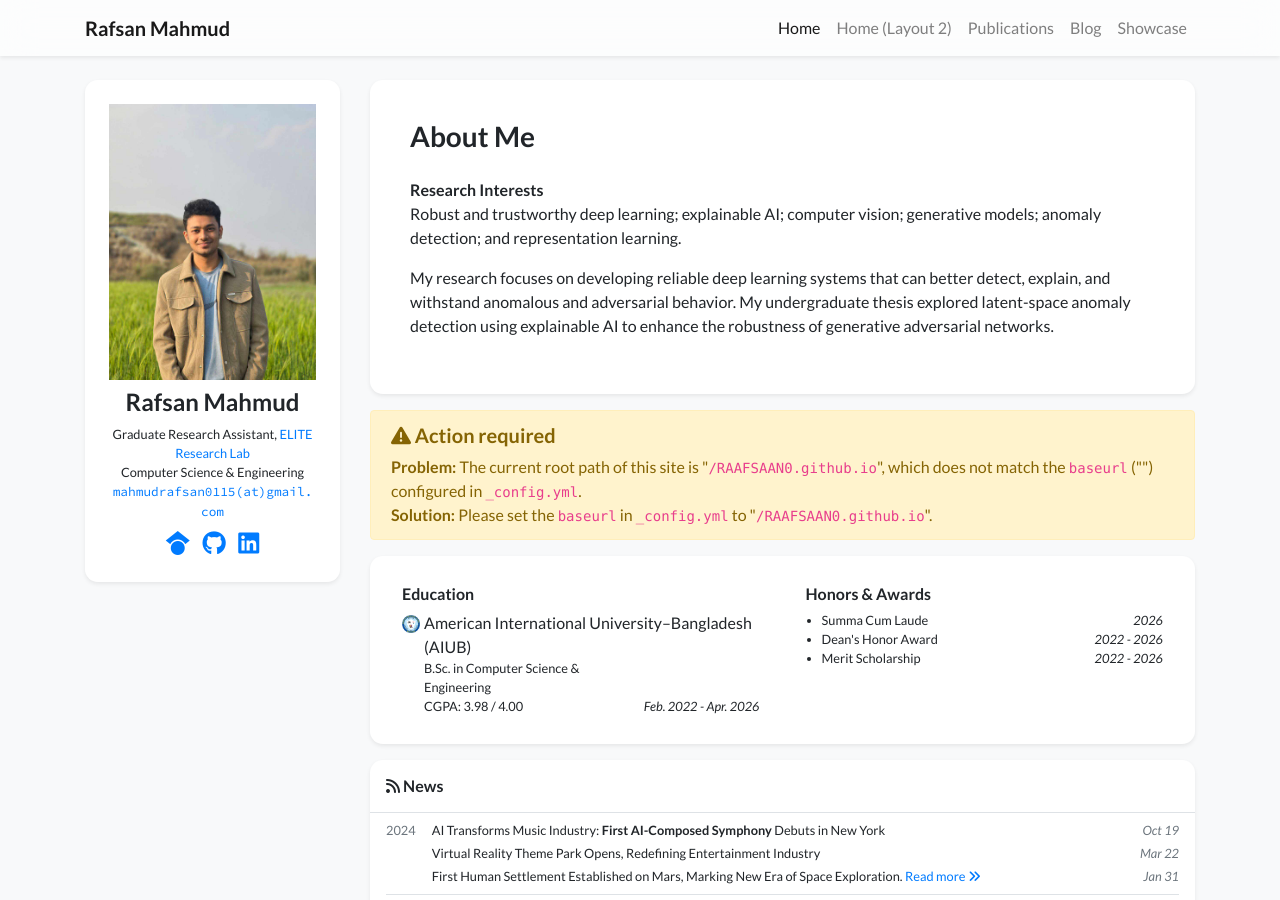
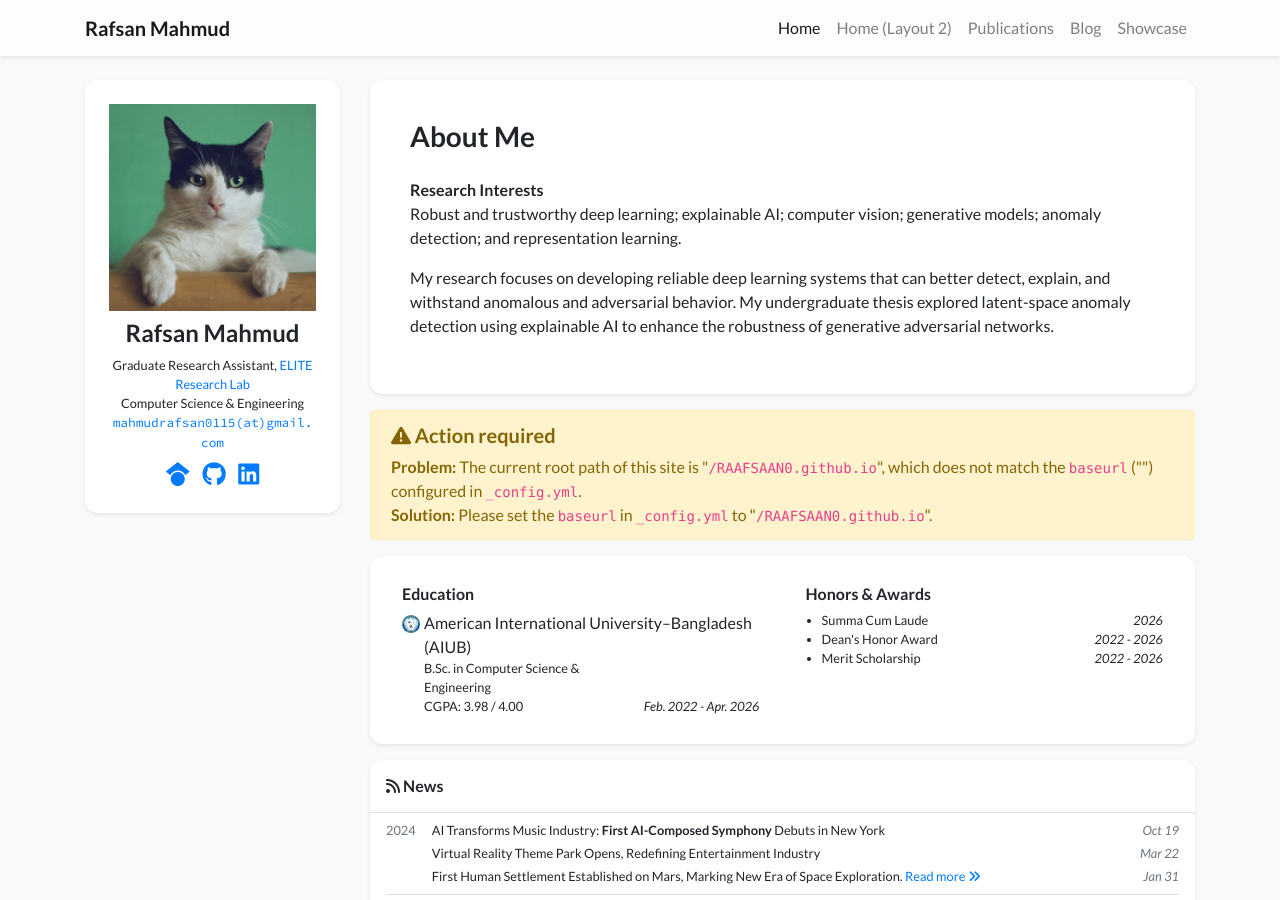
Before and after one commit to RAAFSAAN0/RAAFSAAN0.github.io, a Jekyll site: the page built from index.html, in a window 1280 px wide and 900 px high. Built offline with Jekyll 4.4.1, drawn with Linux system fonts in a browser that asks for light colours; nearby versions of some CDN libraries; a style sheet for code colours, icons or effects is not loaded.

Commit message:
Update profile.yml

```diff
--- a/_data/profile.yml
+++ b/_data/profile.yml
@@ -59,7 +59,7 @@
 # Profile Photo
 # ============================================================
 
-portrait_url: /assets/images/photos/portraits.jpg
+portrait_url: /assets/images/photos/portrait.jpg
 
 portrait_caption: >-
   Rafsan Mahmud
```
